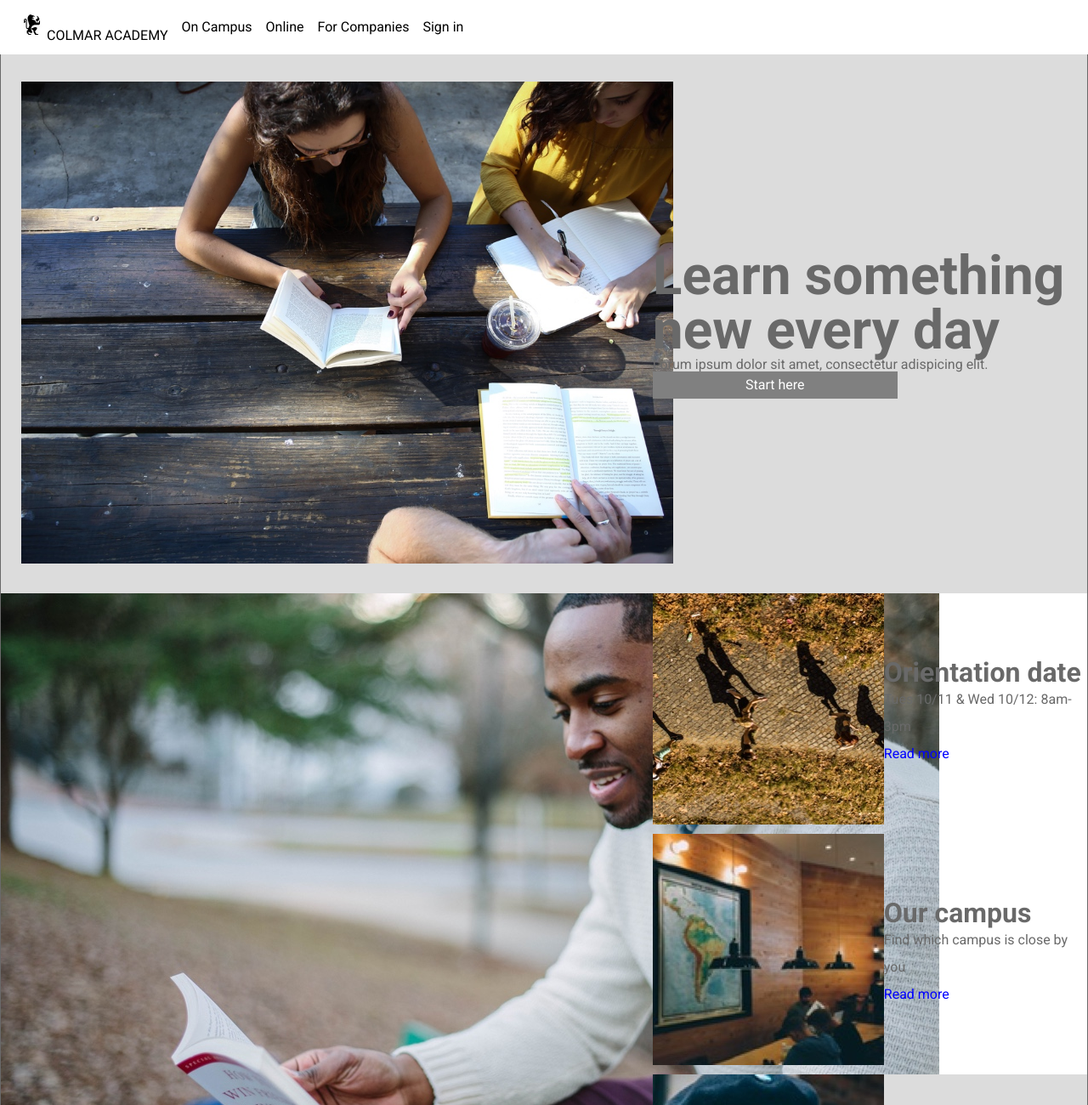
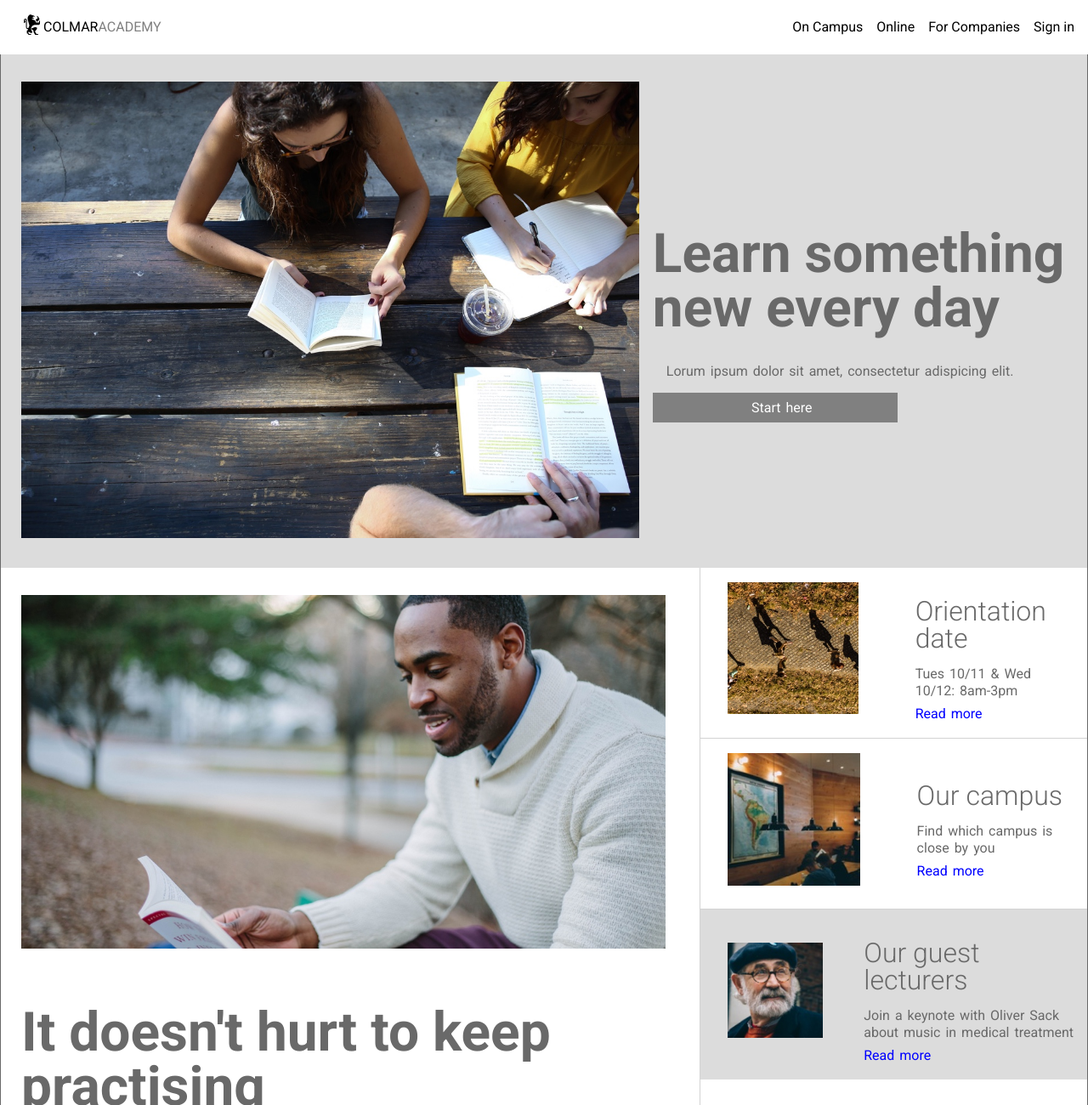
Before and after one commit to GwenStewart/colmar, a plain HTML site: page index.html in a window 1280 px wide. Shown: the top 1300 px of the page at 85% size. Drawn offline with Linux system fonts and the light colour scheme; a web font is replaced by a local one.

Commit message:
styling fixes

```diff
--- a/index.html
+++ b/index.html
@@ -17,7 +17,7 @@
     <header>
       <div class=desktop>
         <div id=colmar>
-          <img src="./resources/images/ic-logo.svg" id="colmarlogo" alt="company logo"/>
+          <a href=#><img src="./resources/images/ic-logo.svg" id="colmarlogo" alt="company logo"/></a>
           <a id=name1>COLMAR</a>
           <a id=name2>ACADEMY</a>
         </div>
@@ -74,7 +74,7 @@
             </div>
             <div id=flextxtright>
               <h3>Orientation date</h3>
-              <time datetime="2017-10-11T08:00">Tues 10/11 & Wed 10/12: 8am-3pm</time>
+              <p><time datetime="2017-10-11T08:00">Tues 10/11 & Wed 10/12: 8am-3pm</time></p>
               <p class=link href=#>Read more</p>
             </div>
           </div>
@@ -181,8 +181,8 @@
 
     <!-- Footer-->
     <footer role=contentinfo>
-      <p id=copyright>Copyright 2016 Colmar Academy. All rights reserved</p>
-      <nav class=navigation id=footernav role=navigation>
+      <p id=copyright>© Copyright 2016 Colmar Academy. All rights reserved</p>
+      <nav class=desktop id=footernav role=navigation>
         <ul role="presentation">
           <li><a href=#>Terms</a></li>
           <li><a href=#>Privacy</a></li>
--- a/resources/css/style.css
+++ b/resources/css/style.css
@@ -12,7 +12,7 @@ header {
   position: fixed;
   z-index: 20;
   background-color: white;
-  max-width: 100%;
+  width: 100%;
   justify-content: space-between;
 }
 
@@ -21,10 +21,23 @@ header .desktop {
   flex-direction: row;
   align-items: center;
   justify-content: space-between;
+  width: 100%;
 }
 
 header #colmarlogo {
   padding-left: 1.5rem;
+}
+
+header #colmar {
+  display: flex;
+  flex-direction: row;
+  justify-content: flex-start;
+  align-items: center;
+}
+
+header #headernav {
+  display: flex;
+  justify-content: flex-end;
 }
 
 nav {
@@ -38,11 +51,7 @@ ul {
 }
 
 nav li {
-  padding-left: 1rem;
-}
-
-#headernav {
-  align-items: flex-end;
+  padding-right: 1rem;
 }
 
 header .mobile {
@@ -79,12 +88,33 @@ header .mobile {
 h1 {
   font-weight: bold;
   font-size: 4rem;
+  padding: 2rem 0 2rem 0;
 }
 
 h3 {
-  font-weight: bold;
+  font-weight: 200;
   font-size: 2rem;
+  padding: 1rem 0 1rem 0;
 }
+
+p {
+  word-spacing: 2px;
+  line-height: 120%;
+}
+
+footer {
+  display: flex;
+  margin-top: 5rem;
+  border-top: 1px solid lightgrey;
+  padding-top: 1.5rem;
+  padding-bottom: 3rem;
+}
+
+footer #footernav {
+  display: flex;
+  justify-content: flex-end;
+}
+
 
 .main-content {
   max-width: 100%;
@@ -114,18 +144,27 @@ h3 {
   justify-content: center;
   align-content: center;
   padding: 0.5rem 0 0.5rem 0;
+  margin: 1rem 0 0 0;
   max-width: 18rem;
 }
 
 .row {
   display: flex;
   flex-direction: row;
+  align-content: center;
+  justify-content: center;
 }
 
 .course {
   background-color: white;
-  max-height: 300px;
+  max-height: auto;
   max-width: 300px;
+  margin: 0 1rem 0 1rem;
+  padding-bottom: 1.5rem;
+}
+
+.course h3, p {
+  padding-left: 1rem;
 }
 
 .course img {
@@ -135,6 +174,7 @@ h3 {
 
 .link {
   color: blue;
+  padding-top: 0.5rem;
 }
 
 .aside {
@@ -142,6 +182,22 @@ h3 {
   flex-direction: row;
   align-items: center;
   line-height: 2rem;
+  width: 423px;
+  height: 168px;
+  padding: 1rem;
+}
+
+.aside img {
+  max-width: 70%;
+  padding: 1rem;
+}
+
+.aside h3 {
+  padding-left: 1rem;
+}
+
+#name2 {
+  color: grey;
 }
 
 #banner,
@@ -168,6 +224,30 @@ h3 {
   flex-direction: column;
   justify-content: center;
   align-content: center;
+  padding-left: 2.5rem;
+}
+
+#bannertxt p {
+  font-weight: 400;
+}
+
+#maininfo img {
+  max-width: 100%;
+  padding: 2rem 2.5rem 2rem 1.5rem;
+}
+
+#maininfo h1 {
+  padding: 2rem 0 1.5rem 1.5rem;
+}
+
+#sidebarinfo {
+  margin-left: 4rem;
+  border-left: 1px solid lightgrey;
+}
+
+#campus {
+  border-top: 1px solid lightgrey;
+  border-bottom: 1px solid lightgrey;
 }
 
 #courseinfo {
@@ -175,6 +255,10 @@ h3 {
   background-color: whitesmoke;
 }
 
+#courses {
+  padding: 0.5rem 0 0.5rem 1rem;
+}
+
 #centraltitle {
   text-align: center;
 }
```
